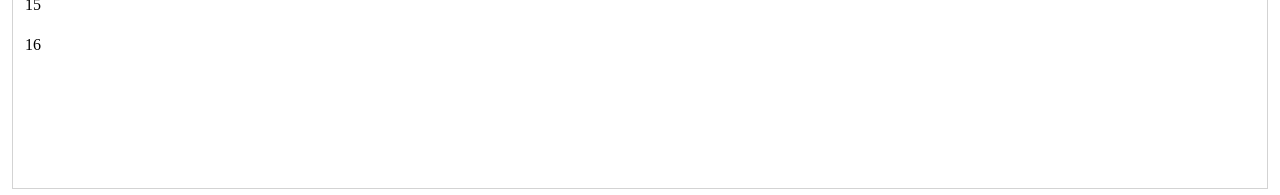
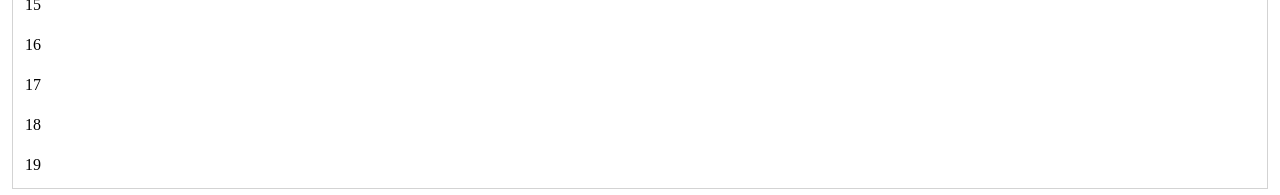
Before and after one commit to Khimish009/virtualized-scroll, a React (Vite) app: page / in a window 1280 px wide. Shown: the part 757-952 px from the top of the page. Built offline with nearby package versions, Linux system fonts and the light colour scheme.

Commit message:
fix: fix show lastElement

```diff
--- a/src/examples/DynamicHeight.tsx
+++ b/src/examples/DynamicHeight.tsx
@@ -1,4 +1,4 @@
-import { createRef, useEffect, useLayoutEffect, useMemo, useRef, useState } from "react";
+import { useLayoutEffect, useMemo, useRef, useState } from "react";
 
 const items = Array.from({ length: 1_000 }, (_, index) => ({
   id: Math.random().toString(36).slice(2),
@@ -40,11 +40,11 @@ export const DynamicHeight = () => {
     let endIndex = Math.ceil(rangeEnd / itemHeight)
 
     startIndex = Math.max(0, startIndex - overscan)
-    endIndex = Math.min(items.length - 1, endIndex - overscan)
+    endIndex = Math.min(items.length - 1, endIndex + overscan)
 
     const virtualItems = []
 
-    for (let index = startIndex; index < endIndex; index++) {
+    for (let index = startIndex; index <= endIndex; index++) {
       virtualItems.push({
         index,
         offsetTop: index * itemHeight
```
